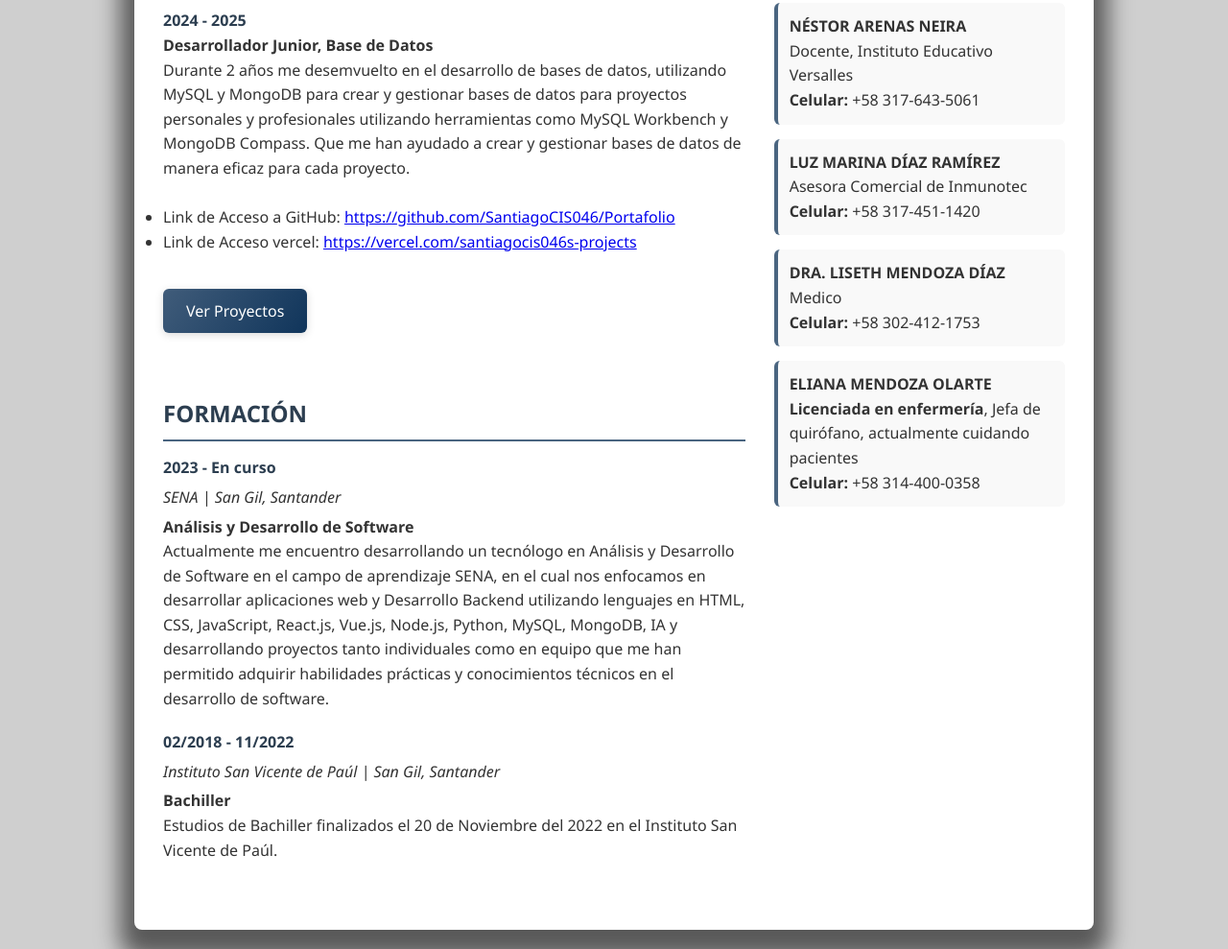
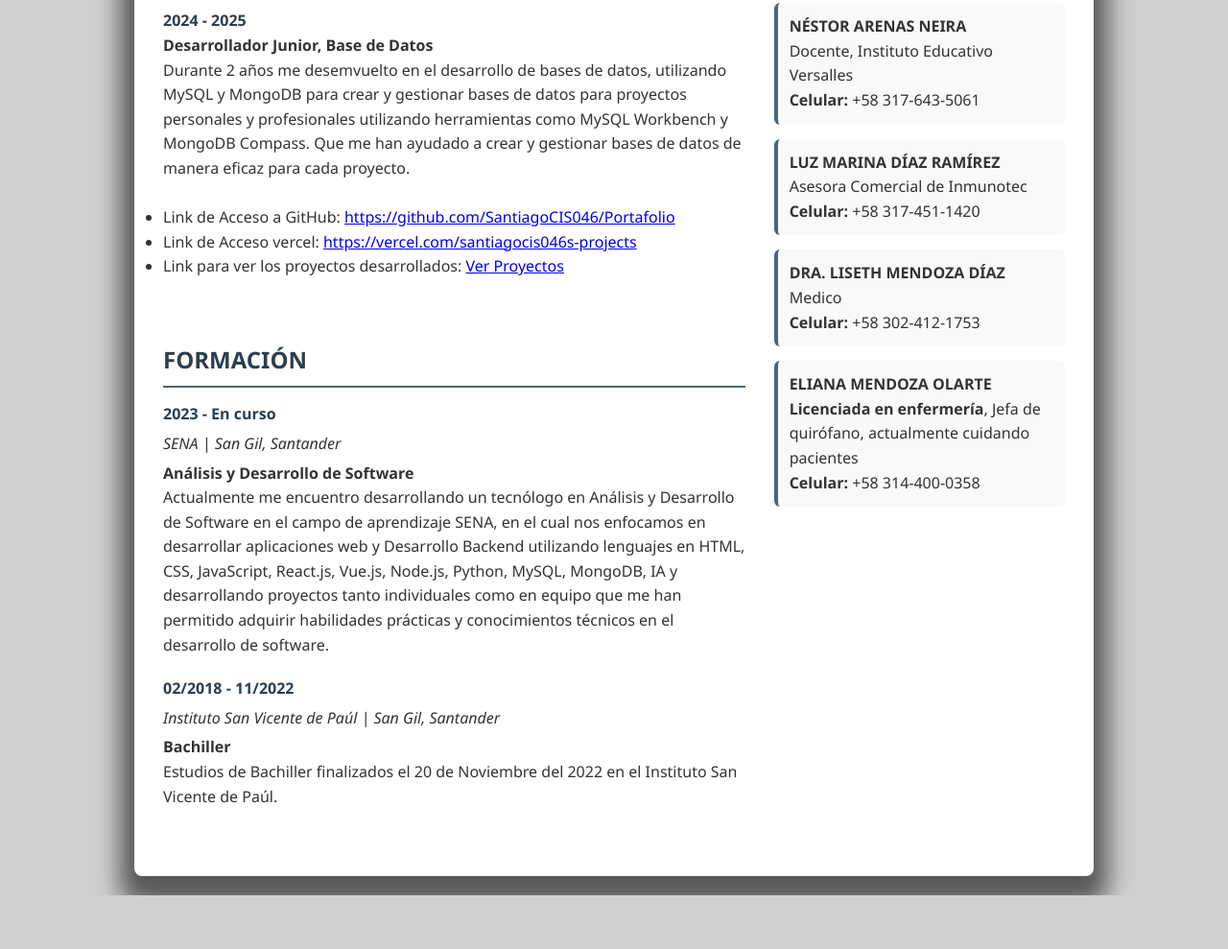
Before and after one commit to SantiagoCIS046/My-Story, a plain HTML site: page index.html in a window 1280 px wide. Shown: the part 1428-2417 px from the top of the page at 96% size. After the commit the page ends 2361 px from the top, so only its background shows below. Drawn offline with Linux system fonts and the light colour scheme.

Commit message:
first commit

```diff
--- a/index.html
+++ b/index.html
@@ -62,10 +62,8 @@
               <ul>
                 <li>Link de Acceso a GitHub: <a href="https://github.com/SantiagoCIS046/Portafolio">https://github.com/SantiagoCIS046/Portafolio</a></li>
                 <li>Link de Acceso vercel: <a href="https://vercel.com/santiagocis046s-projects">https://vercel.com/santiagocis046s-projects</a></li>
+                <li>Link para ver los proyectos desarrollados: <a href="https://mi-portafolio-two-rust.vercel.app/">Ver Proyectos</a></li>
               </ul>
-              <br>
-              <button class="ver-proyectos-btn" onclick="window.location.href='portafolio.html'">Ver Proyectos</button>
-
             </div>
           </section>
 
```
Also changed, not shown: 1 other file.
